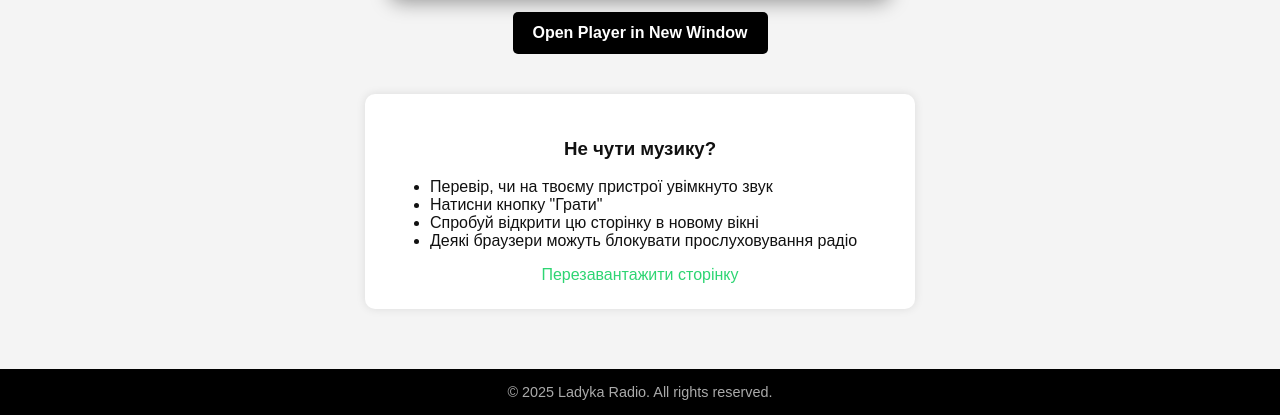
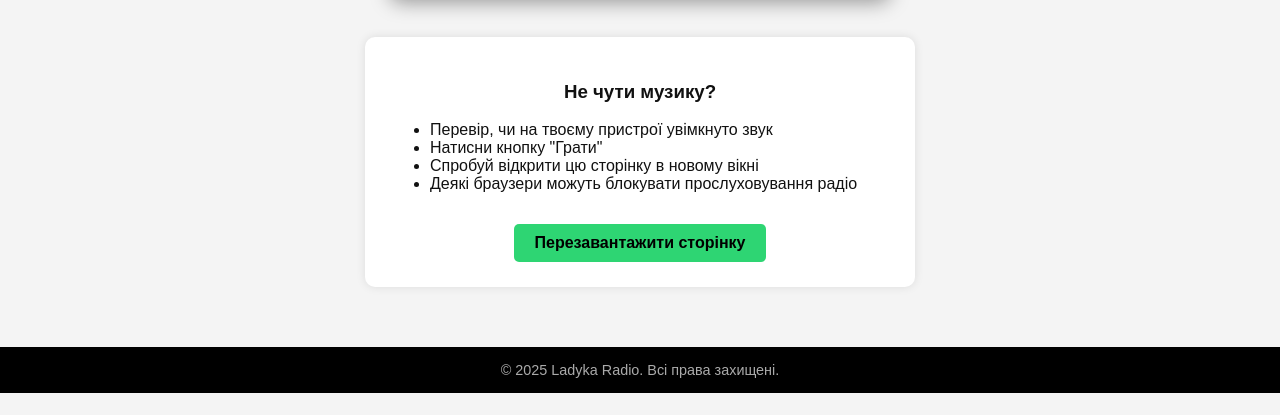
Before and after one commit to Dorime-ua/Ladyka-Radio, a plain HTML site: page index.html in a window 1280 px wide. Shown: the part 444-859 px from the top of the page. After the commit the page ends 837 px from the top, so only its background shows below. Drawn offline with Linux system fonts and the light colour scheme.

Commit message:
Update index.html

```diff
--- a/index.html
+++ b/index.html
@@ -1,5 +1,5 @@
 <!DOCTYPE html>
-<html lang="en">
+<html lang="uk">
 <head>
   <meta charset="UTF-8" />
   <meta name="viewport" content="width=device-width, initial-scale=1.0"/>
@@ -59,24 +59,6 @@
       border: none;
     }
 
-    .button {
-      display: inline-block;
-      margin-top: 15px;
-      padding: 12px 20px;
-      background-color: black;
-      color: white;
-      border: none;
-      border-radius: 5px;
-      text-decoration: none;
-      font-weight: bold;
-      transition: background-color 0.3s;
-    }
-
-    .button:hover {
-      background-color: #2ed573;
-      color: #000;
-    }
-
     .tips-box {
       margin: 40px auto 20px;
       max-width: 500px;
@@ -86,21 +68,29 @@
       box-shadow: 0 0 10px rgba(0,0,0,0.1);
     }
 
+    .reload-link {
+      display: inline-block;
+      margin-top: 15px;
+      padding: 10px 20px;
+      background-color: #2ed573;
+      color: #000;
+      font-weight: bold;
+      border-radius: 5px;
+      text-decoration: none;
+      transition: background-color 0.3s;
+      cursor: pointer;
+    }
+
+    .reload-link:hover {
+      background-color: #1abc9c;
+    }
+
     footer {
       background-color: #000;
       color: #aaa;
       text-align: center;
       padding: 15px;
       font-size: 0.9em;
-    }
-
-    a {
-      color: #2ed573;
-      text-decoration: none;
-    }
-
-    a:hover {
-      text-decoration: underline;
     }
 
   </style>
@@ -118,16 +108,10 @@
 
     <div class="player-container">
       <iframe
-        src="https://player.radioking.io/ladyka-radio/?c=%23000000&c2=%232ED573&f=h&i=1&p=1&s=1&li=1&popup=1&plc=0&h=145&l=470&v=2"
+        src="https://player.radioking.io/ladyka-radio/?c=%23000000&c2=%232ED573&f=h&i=1&p=1&s=1&li=0&popup=0&plc=0&h=145&l=470&v=2"
         allow="autoplay">
       </iframe>
     </div>
-
-    <br/>
-
-    <a class="button" href="https://player.radioking.io/ladyka-radio/" target="_blank">
-      Open Player in New Window
-    </a>
 
     <div class="tips-box">
       <h3>Не чути музику?</h3>
@@ -137,13 +121,13 @@
         <li>Спробуй відкрити цю сторінку в новому вікні</li>
         <li>Деякі браузери можуть блокувати прослуховування радіо</li>
       </ul>
-        <a href="#">Перезавантажити сторінку</a>
+      <span class="reload-link" onclick="location.reload()">Перезавантажити сторінку</span>
     </div>
 
   </main>
 
   <footer>
-    © 2025 Ladyka Radio. All rights reserved.
+    © 2025 Ladyka Radio. Всі права захищені.
   </footer>
 
 </body>
```
